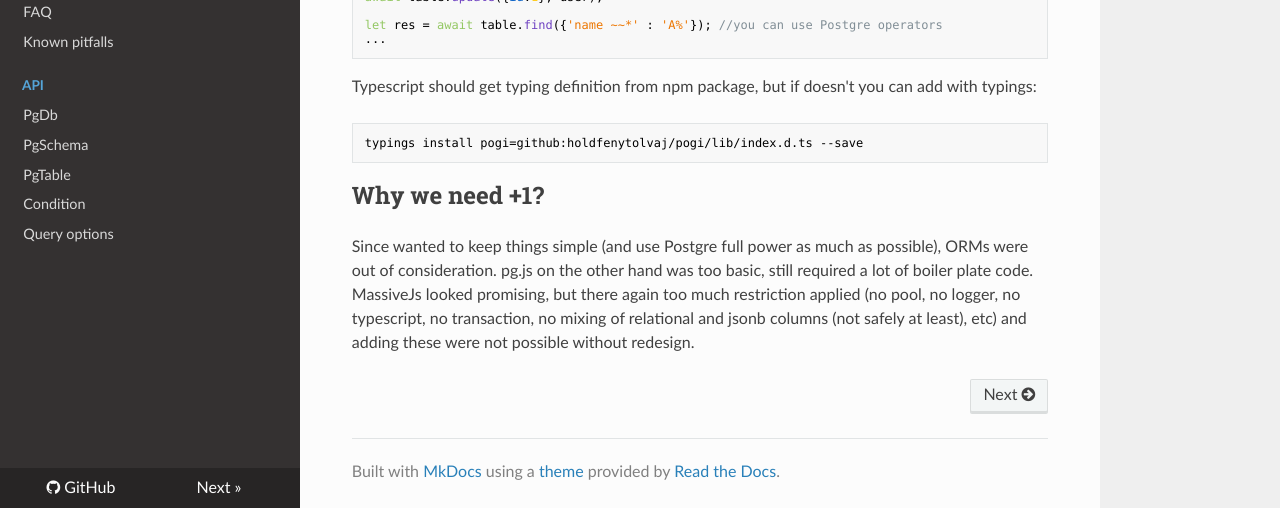
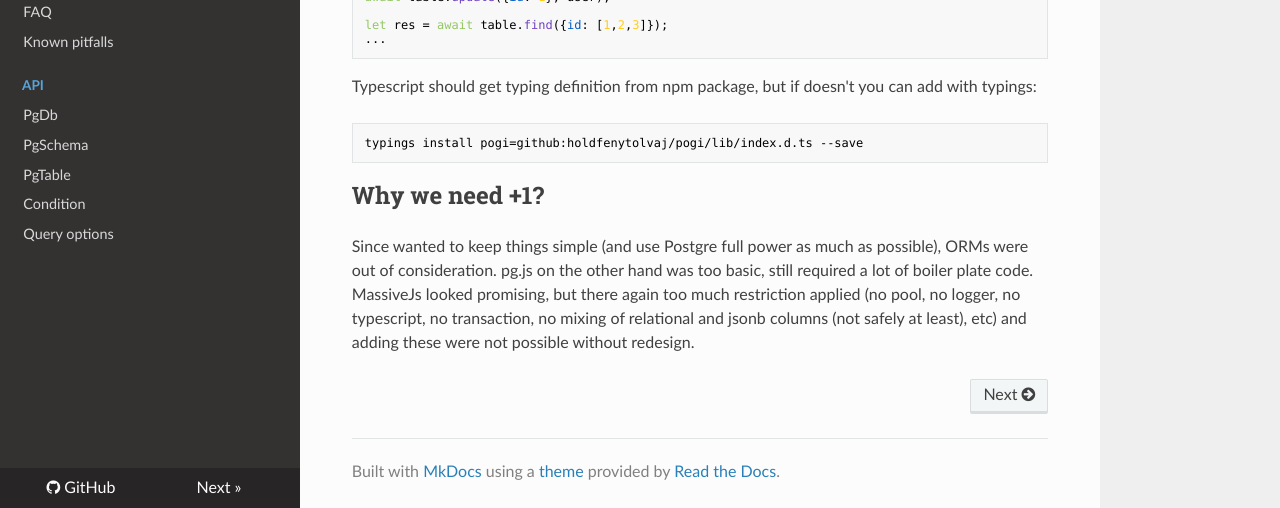
Before and after one commit to holdfenytolvaj/pogi, an MkDocs documentation site: the page built from docs/index.md, in a window 1280 px wide and 900 px high, scrolled down 532 px, cut to the strip 392-900 px from the top of the window. Built offline with MkDocs 1.6.1, drawn with Linux system fonts in a browser that asks for light colours; nearby versions of some CDN libraries; old or Windows-style settings are respelled for this version of MkDocs.

Commit message:
fix example

````diff
--- a/docs/index.md
+++ b/docs/index.md
@@ -18,16 +18,16 @@ let pgdb = await PgDb.connect({connectionString: "postgres://"});
 
 let table = pgdb['test']['users']; //or pgdb.test.users if you generate the interface
 
-let c1 = await pgdb.query(`SELECT COUNT(*) as c FROM ${table} WHERE active=:active`, {active:true});
-let c2 = await table.count({active:true});
+let c1 = await pgdb.query(`SELECT COUNT(*) as c FROM ${table} WHERE active=:active`, {active: true});
+let c2 = await table.count({active: true});
 c1[0].c == c2 //true
 
-let user = {name:'admin'}
+let user = {name: 'admin'}
 await table.insert(user);
 
-await table.update({id:1}, user);
+await table.update({id: 1}, user);
 
-let res = await table.find({'name ~~*' : 'A%'}); //you can use Postgre operators
+let res = await table.find({id: [1,2,3]});
 ...
 ```
 
````
